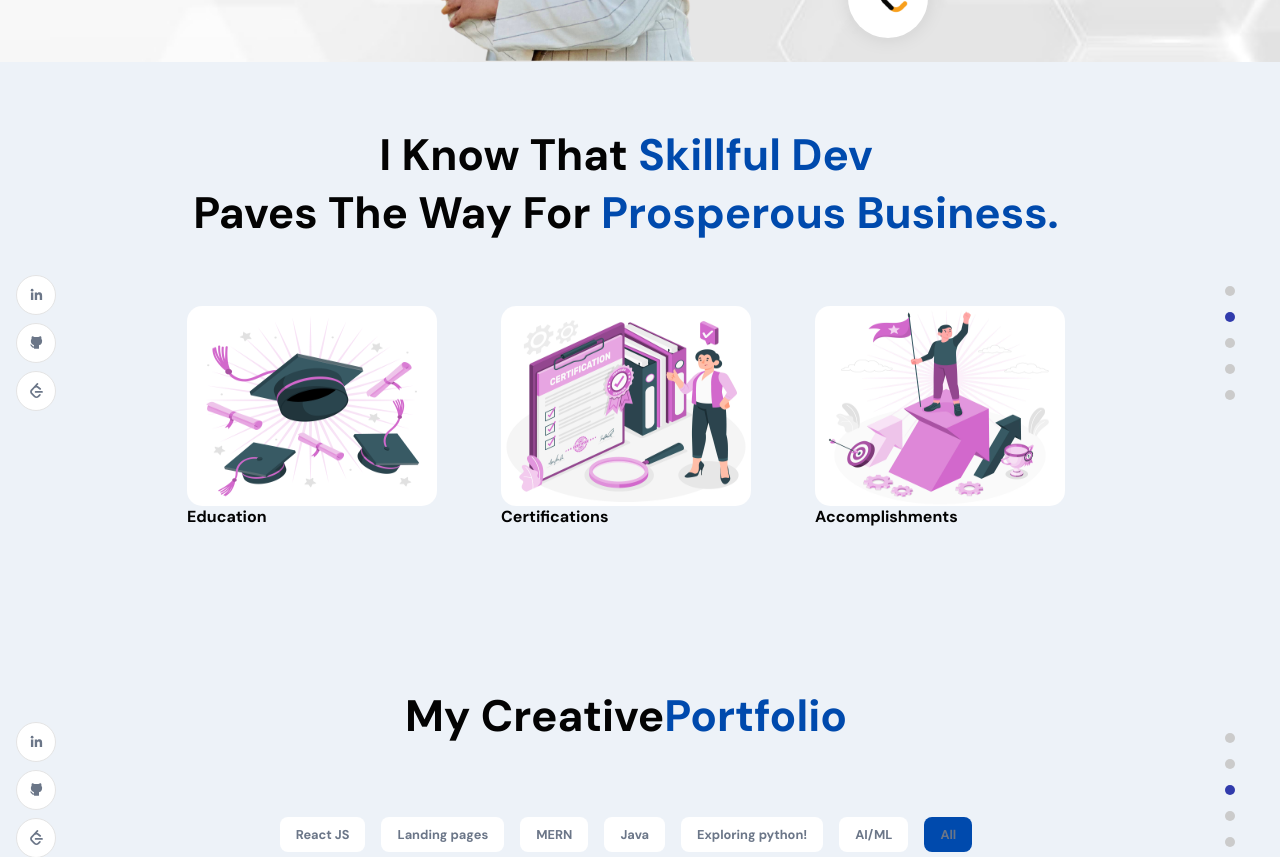
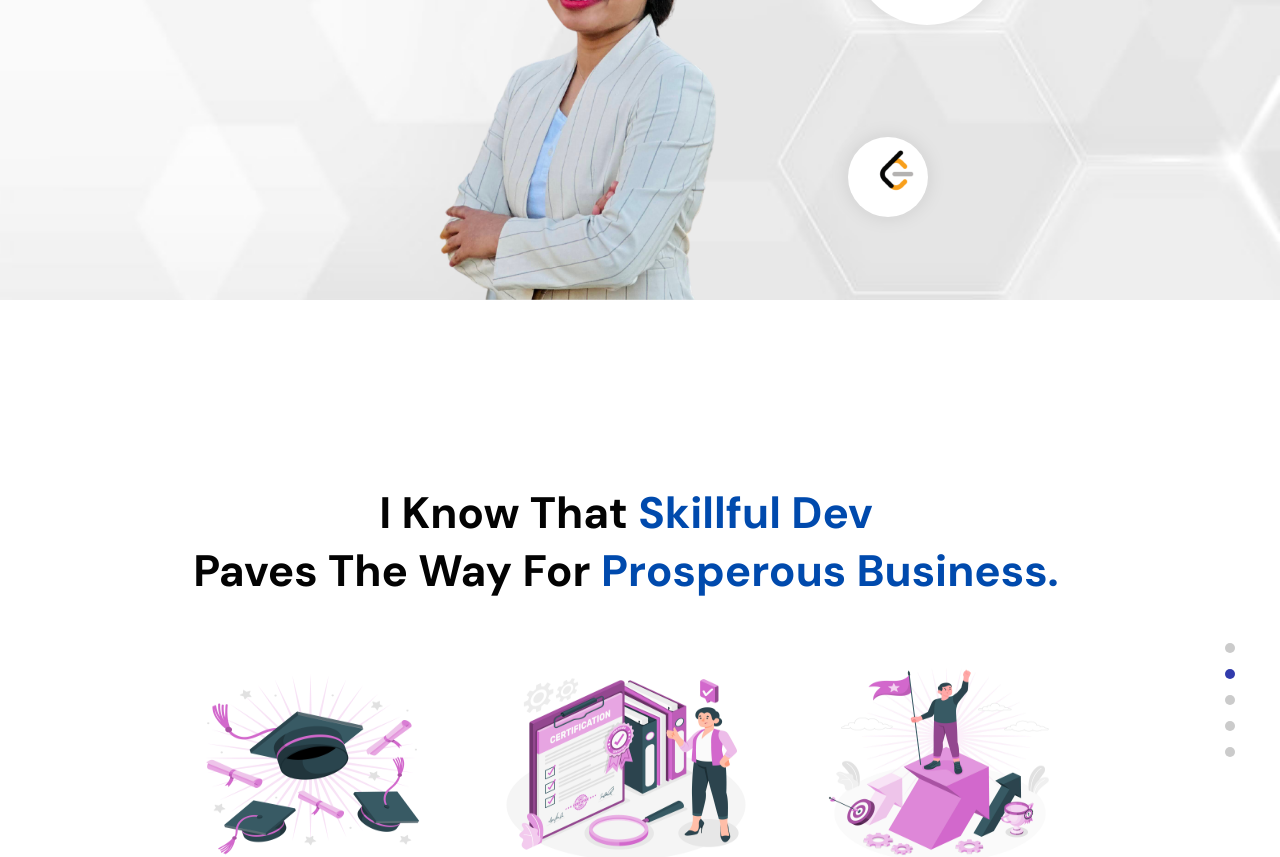
Before and after one commit to GuduruSravya/my-portfolio, a React (Create React App) app: page / in a window 1280 px wide. Shown: the part 500-1357 px from the top of the page. Built offline with nearby package versions, Linux system fonts and the light colour scheme; no server answers.

Commit message:
Added a animated wrapper for everty section

```diff
--- a/src/cointainer/About/About.css
+++ b/src/cointainer/About/About.css
@@ -1,5 +1,9 @@
 
-
+.app__about {
+  flex: 1;
+  width: 100%;
+  flex-direction: column;
+}
 .app__profiles{
   display: flex;
   justify-content: center;
--- a/src/cointainer/About/About.jsx
+++ b/src/cointainer/About/About.jsx
@@ -1,6 +1,7 @@
 import { Pagination, Container } from 'react-bootstrap';
 import {Col,Row} from 'react-bootstrap';
 import './About.css';
+import '../../App.css';
 import React,{useState,useEffect} from 'react';
 import {motion} from 'framer-motion';
 import images from '../../constants/images';
@@ -8,7 +9,7 @@ import { urlFor,client} from '../../client';
 import Overlay from '../About/Overlay';
 import Modal from './Modal';
 import Card from './Card';
-import {AppWrap} from '../../wrapper';
+import {AppWrap,MotionWrap} from '../../wrapper';
 
 
 
@@ -39,4 +40,4 @@ const About = () =>{
     );
 }
 
-export default AppWrap(About,'about');
+export default AppWrap(MotionWrap(About,'app__about'),'about','app__whitebg');
--- a/src/cointainer/Projects/Projects.jsx
+++ b/src/cointainer/Projects/Projects.jsx
@@ -1,7 +1,7 @@
 import React,{useState,useEffect} from "react";
 import {AiFillEye,AiFillGithub} from 'react-icons/ai'
 import {motion} from 'framer-motion';
-import { AppWrap } from "../../wrapper";
+import { AppWrap,MotionWrap } from "../../wrapper";
 import { urlFor,client } from "../../client";
 import './projects.css';
 const Projects = () =>{
@@ -21,7 +21,6 @@ const Projects = () =>{
     }, [])
 
     const filterProjects= (item)=>{
-        console.log(item);
         setActiveFilter(item);
         setAnimateCard([{y:100,opacity:0}]);
 
@@ -106,4 +105,4 @@ const Projects = () =>{
     );
 }
 
-export default AppWrap(Projects,'projects','app__works');
+export default AppWrap(MotionWrap(Projects,'app__works'),'projects','app__primarybg');
--- a/src/cointainer/Skills/Skills.css
+++ b/src/cointainer/Skills/Skills.css
@@ -30,7 +30,7 @@
   width:90px;
   height: 90px;
   border-radius: 50%;
-  background-color: #fff;
+  background-color: #edf2f8;
 }
 .app__skills-item img{
   width:50%;
--- a/src/cointainer/Skills/Skills.jsx
+++ b/src/cointainer/Skills/Skills.jsx
@@ -1,6 +1,6 @@
 import React,{useState,useEffect} from "react";
 import {motion} from 'framer-motion';
-import { AppWrap } from "../../wrapper";
+import { AppWrap,MotionWrap } from "../../wrapper";
 import { urlFor,client } from "../../client";
 import {Tooltip as ReactTooltip} from 'react-tooltip';
 import "react-tooltip/dist/react-tooltip.css";
@@ -100,4 +100,4 @@ const Skills = () => {
   )
 }
 
-export default AppWrap(Skills,'skills')
+export default AppWrap(MotionWrap(Skills,'app__skills'),'skills','app__whitebg')
--- a/src/wrapper/AppWrap.js
+++ b/src/wrapper/AppWrap.js
@@ -3,10 +3,9 @@ import {NavigationLinks, SocialMedia} from '../components';
 
 const AppWrap = (Component,idName,classNames) => function HOC(){
   return (
-    <div id={idName} className='app__cointainer'>
-        <div className='app__flex'>
-            {(idName==='home')?"":<SocialMedia/>}
-            <div className='app__wrapper'>
+    <div id={idName} className={`app__container ${classNames}`}>
+        {(idName==='home')?"":<SocialMedia/>}
+            <div className='app__wrapper app__flex'>
                 <Component/>
                 {(idName==='footer')? <div className='copy_right'>
                     <p className='p-text'>@2023 SRAVYA</p>
@@ -16,8 +15,6 @@ const AppWrap = (Component,idName,classNames) => function HOC(){
             </div>
             <NavigationLinks active={idName}/>
         </div>
-
-        </div>
   )
 }
 
--- /dev/null
+++ b/src/wrapper/MotionWrap.js
@@ -0,0 +1,16 @@
+import React from 'react'
+import {motion} from 'framer-motion'
+
+const MotionWrap = (Component,classNames) => function HOC(){
+  return (
+    <motion.div
+    whileInView={{y:[100,50,0],opacity:[0,0,1]}}
+    transition={{duration:0.5}}
+    className={`${classNames} app__flex`}
+    >
+        <Component/>
+    </motion.div>
+  )
+}
+
+export default MotionWrap
--- a/src/wrapper/index.js
+++ b/src/wrapper/index.js
@@ -1 +1,2 @@
 export {default as AppWrap} from './AppWrap'
+export {default as MotionWrap} from './MotionWrap'
```
